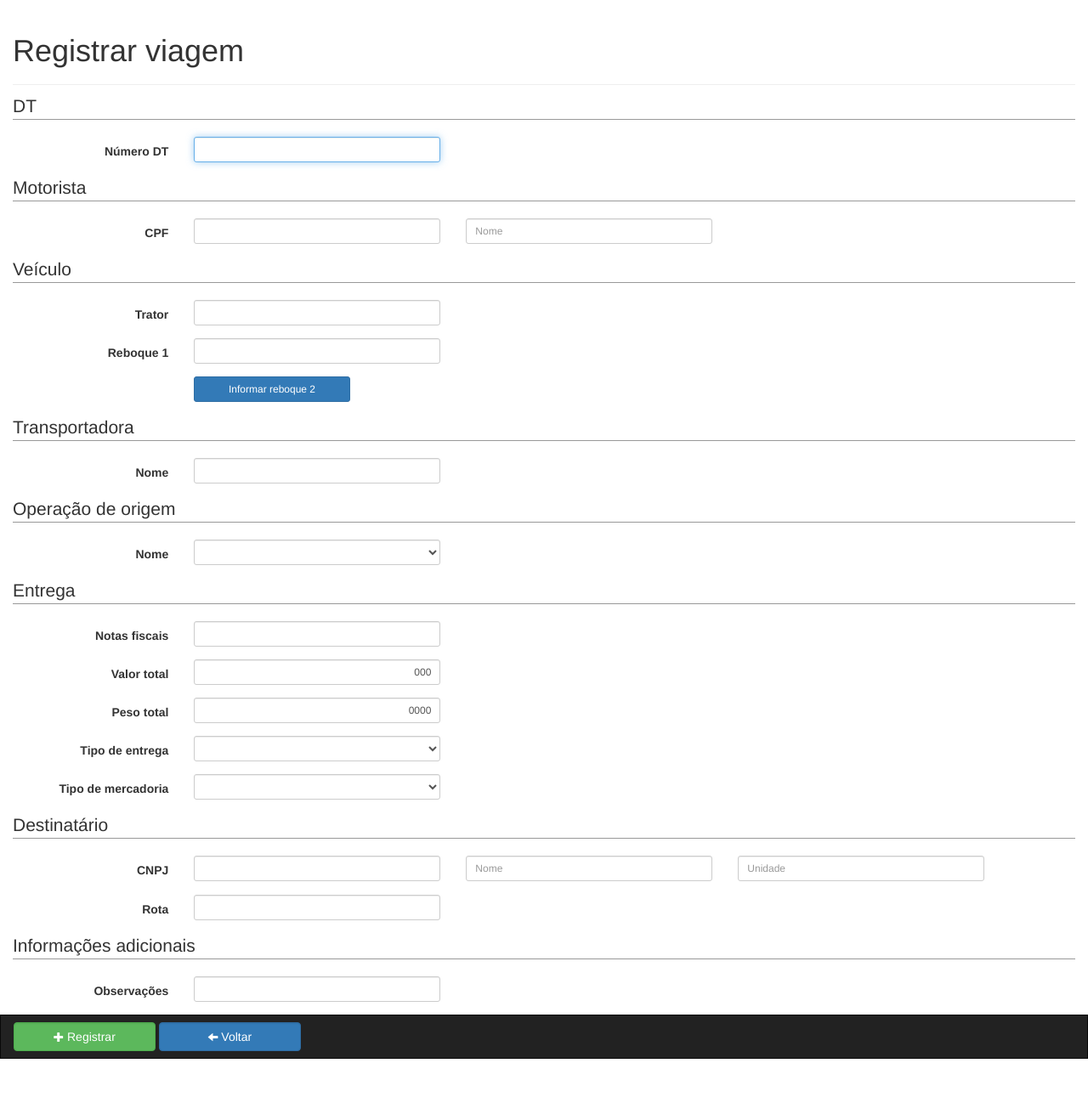
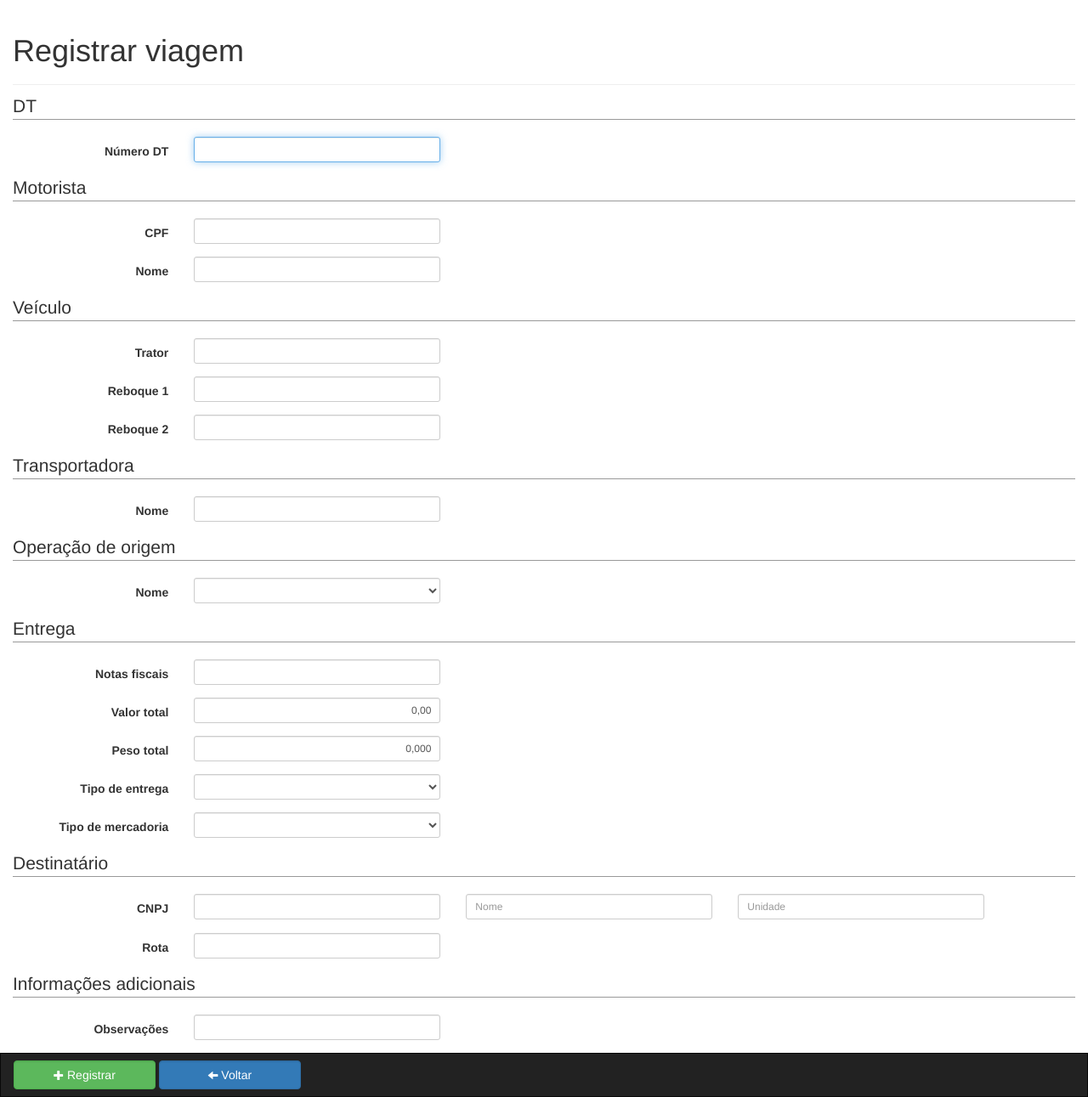
Before and after one commit to carluazevedo/sisgc-lite, a CodeIgniter app: page /sisgc-lite/index.php/viagens/registrar in a window 1280 px wide. Shown: the part 51-1342 px from the top of the page at 85% size. Before the commit the page ends 1297 px from the top, so only its background shows below. Run offline with CodeIgniter, Linux system fonts and the light colour scheme; the visitor is signed in with stand-in values (Sample User, id 1).

Commit message:
Modificações Helen #1

```diff
--- a/application/controllers/Viagens.php
+++ b/application/controllers/Viagens.php
@@ -52,7 +52,10 @@ class Viagens extends CI_Controller {
 		$data['nav_registrar'] = true;
 		$data['operacao']      = 'registrar';
 		/* Informações para 'rodape.php' */
-		$data['incluir_rodape'] = array('<script src="'.base_url('scripts/jquery-mask/jquery.mask.min.js').'"></script>');
+		$data['incluir_rodape'] = array(
+			'<script src="'.base_url('scripts/jquery-mask/jquery.mask.min.js').'"></script>',
+			'<script src="'.base_url('scripts/formulario.js').'"></script>'
+		);
 		/* Lógica do controlador */
 		$dados = $this->viagens_model->inicializar_valores();
 		$dados_length = count($dados);
--- a/application/models/Viagens_model.php
+++ b/application/models/Viagens_model.php
@@ -8,6 +8,15 @@ class Viagens_model extends CI_Model {
 		parent::__construct();
 		$this->load->database();
 		$this->load->config('ion_auth', true);
+	}
+
+	public function registrar($tabela, $dados)
+	{
+		$this->db->insert($tabela, $dados);
+		if ($this->db->affected_rows() == '1') {
+			return true;
+		}
+		return false;
 	}
 
 	/**
@@ -68,6 +77,17 @@ class Viagens_model extends CI_Model {
 		return $status_retorno.PHP_EOL;
 	}
 
+	public function ultimo_id()
+	{
+		if ($this->db->insert_id() != 0) {
+			return $this->db->insert_id();
+		} else {
+			$query = $this->db->query('SELECT LAST_INSERT_ID()');
+			$row = $query->row_array();
+			return $row['LAST_INSERT_ID()'];
+		}
+	}
+
 	public function permanencia($hora_inicial, $hora_final)
 	{
 		if ($hora_final == 0) {
@@ -94,6 +114,7 @@ class Viagens_model extends CI_Model {
 				'transp_unidade'       => '',
 				'operacao_nome'        => '',
 				'unilever_pouso'       => '',
+				'unilever_louv'        => '',
 				'operacao_unidade'     => '',
 				'notas_fiscais'        => '',
 				'valor'                => '000',
--- a/application/views/viagens/formulario.php
+++ b/application/views/viagens/formulario.php
@@ -103,21 +103,25 @@
 
 					<fieldset id="motorista">
 						<legend>Motorista</legend>
-							<div class="form-group row">
+							<div class="form-group">
 								<label for="motorista_cpf" class="col-sm-2 control-label">CPF</label>
-								<div class="col-sm-4 col-md-3">
+								<div class="col-sm-3">
 									<input type="text" name="motorista_cpf" id="motorista_cpf" class="form-control input-sm" maxlength="14" value="<?php echo set_value('motorista_cpf', $motorista_cpf); ?>" />
 								</div>
+								<div class="col-sm-5 col-md-4 custom-error">
+									<?php echo form_error('motorista_cpf'),PHP_EOL; ?>
+								</div>
+							</div><!-- /.form-group -->
 
-								<label for="motorista_nome" class="control-label sr-only">Nome</label>
-								<div class="col-sm-4 col-md-3">
-									<input type="text" name="motorista_nome" id="motorista_nome" class="form-control input-sm" placeholder="Nome" value="<?php echo set_value('motorista_nome', $motorista_nome); ?>" />
+							<div class="form-group">
+								<label for="motorista_nome" class="col-sm-2 control-label">Nome</label>
+								<div class="col-sm-3">
+									<input type="text" name="motorista_nome" id="motorista_nome" class="form-control input-sm" value="<?php echo set_value('motorista_nome', $motorista_nome); ?>" />
 								</div>
-								<div class="col-sm-4 col-md-3 custom-error">
-									<?php echo form_error('motorista_cpf'),PHP_EOL; ?>
+								<div class="col-sm-5 col-md-4 custom-error">
 									<?php echo form_error('motorista_nome'),PHP_EOL; ?>
 								</div>
-							</div><!-- /.form-group .row -->
+							</div><!-- /.form-group -->
 					</fieldset><!-- Motorista -->
 
 					<fieldset id="veiculo">
@@ -142,13 +146,7 @@
 							</div>
 						</div><!-- /.form-group -->
 
-						<div class="form-group" id="informar-reboque-2">
-							<div class="col-sm-offset-2 col-sm-3 col-md-2">
-								<button type="button" class="btn btn-primary btn-sm btn-block" id="botao-reboque-2">Informar reboque 2</button>
-							</div>
-						</div><!-- /.form-group -->
-
-						<div class="form-group" id="reboque-2" hidden>
+						<div class="form-group" id="reboque-2">
 							<label for="placa_reboque_2" class="col-sm-2 control-label">Reboque 2</label>
 							<div class="col-sm-3">
 								<input type="text" name="placa_reboque_2" id="placa_reboque_2" class="form-control input-sm" value="<?php echo set_value('placa_reboque_2', $placa_reboque_2); ?>" />
@@ -178,9 +176,9 @@
 								<select name="operacao_nome" id="operacao_nome" class="form-control input-sm">
 									<option value=""></option>
 									<option value="unilever_pouso" <?php echo set_select('operacao_nome', 'unilever_pouso', $unilever_pouso); ?>>UNILEVER - POUSO ALEGRE/MG</option>
+									<option value="unilever_louv" <?php echo set_select('operacao_nome', 'unilever_louv', $unilever_louv); ?>>UNILEVER - LOUVEIRA/SP</option>
 								</select>
 							</div>
-
 							<div class="col-sm-4 col-md-3 custom-error">
 								<?php echo form_error('operacao_nome'),PHP_EOL; ?>
 							</div>
--- /dev/null
+++ b/scripts/formulario.js
@@ -0,0 +1,18 @@
+$('input[type=text]').keydown(function(e) {
+	return e.which !== 13;
+});
+
+$('#motorista_cpf').mask('000.000.000-00');
+$('#placa_trator, #placa_reboque_1, #placa_reboque_2').mask('SSS-0000');
+$('#valor').mask('000.000.000,00', {reverse: true});
+$('#peso').mask('000.000.000,000', {reverse: true});
+$('#destinatario_cnpj').mask('00.000.000/0000-00');
+$('#destinatario_cnpj').tooltip();
+
+function converterCaixaAlta()
+{
+	nodes = document.querySelectorAll('input[type=text]');
+	for (i = 0; i < nodes.length; i++) {
+		nodes[i].value = nodes[i].value.toUpperCase();
+	}
+}
--- a/sql/03_db_reg_viagens.sql
+++ b/sql/03_db_reg_viagens.sql
@@ -22,9 +22,9 @@ CREATE TABLE IF NOT EXISTS `reg_viagens` (
 	`placa_reboque_1` varchar(8) NOT NULL,
 	`placa_reboque_2` varchar(8) DEFAULT NULL,
 	`transp_nome` varchar(128) NOT NULL,
-	`transp_unidade` varchar(64) NOT NULL,
+	`transp_unidade` varchar(64) NULL,
 	`operacao_nome` varchar(128) NOT NULL,
-	`operacao_unidade` varchar(64) NOT NULL,
+	`operacao_unidade` varchar(64) NULL,
 	`notas_fiscais` varchar(128) NULL,
 	`valor` decimal(11,2) NULL,
 	`peso` decimal(11,3) NULL,
```
